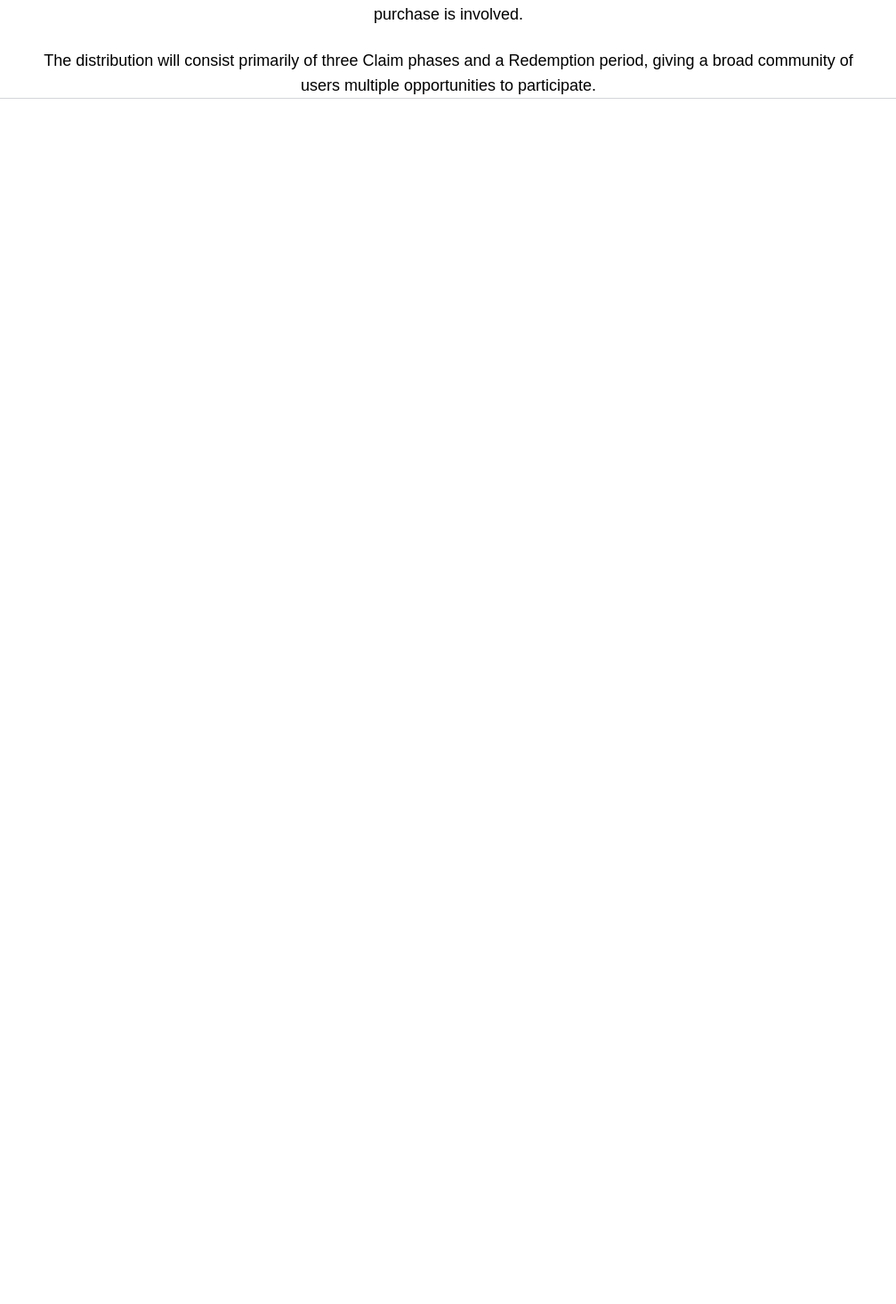
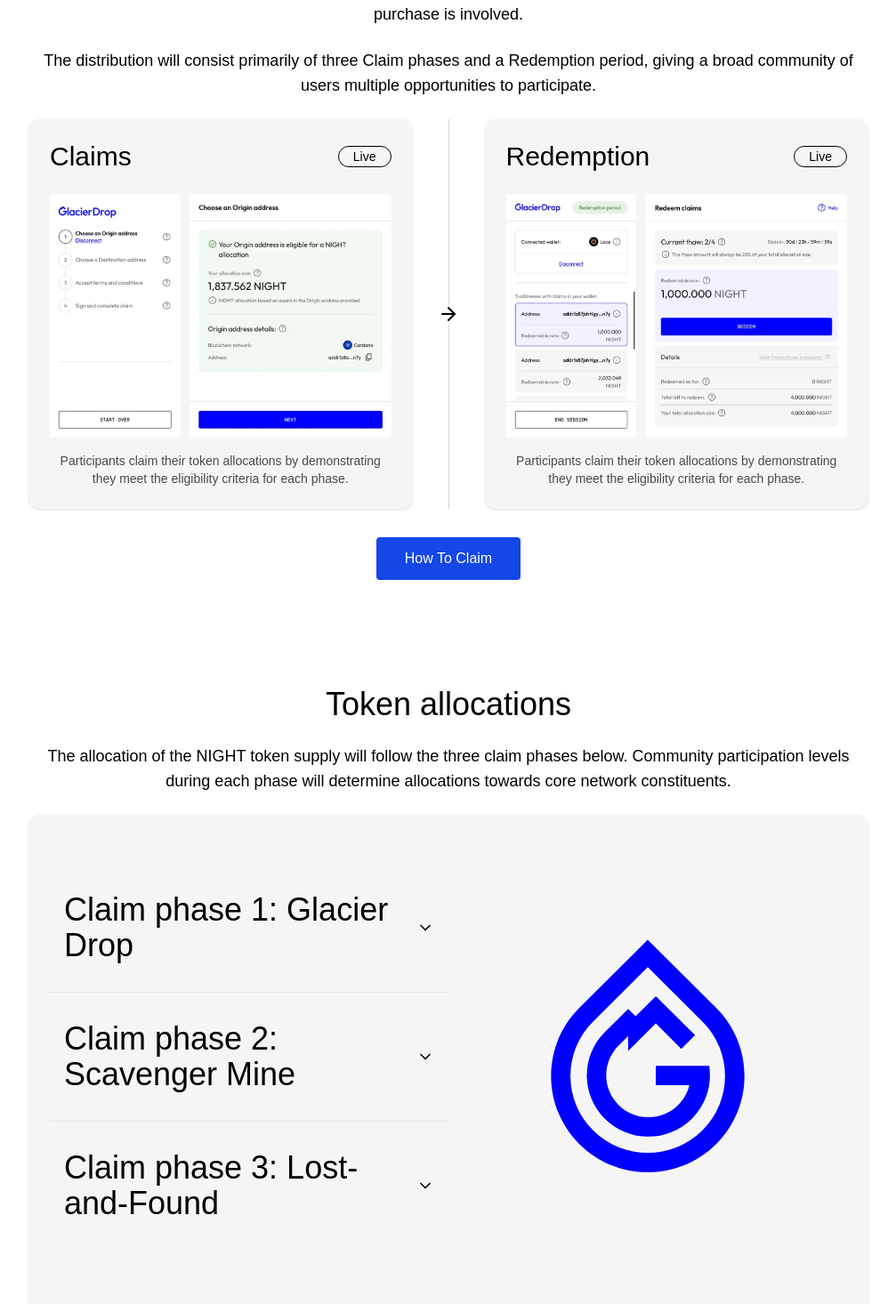
Before and after one commit to midnightddp/midnight, a Next.js app: page / in a window 1280 px wide. Shown: the part 964-2430 px from the top of the page at 89% size, without its empty margins (136-1143 px from the left). Before the commit the page ends 1075 px from the top, so only its background shows below. Built offline with nearby package versions, Linux system fonts and the light colour scheme; what @radix-ui/themes would draw is missing.

Commit message:
created from hero to allocation section

```diff
--- a/app/(root)/(home)/page.tsx
+++ b/app/(root)/(home)/page.tsx
@@ -1,3 +1,4 @@
+import Allocations from "@/components/home/allocations";
 import Distribution from "@/components/home/distribution";
 import Hero from "@/components/home/hero";
 
@@ -6,6 +7,7 @@
 		<>
 			<Hero />
 			<Distribution />
+			<Allocations />
 		</>
 	);
 }
--- a/app/globals.css
+++ b/app/globals.css
@@ -37,7 +37,7 @@
 		@apply border-b border-gray-500/30;
 	}
 	.p-primary {
-		@apply px-4 md:px-8 lg:px-20 xl:px-42;
+		@apply px-6 md:px-16 lg:px-20 xl:px-42;
 	}
 	.text-h3 {
 		@apply text-3xl lg:text-4xl;
--- /dev/null
+++ b/components/guide/allocation.tsx
@@ -0,0 +1,102 @@
+"use client";
+
+import * as Accordion from "@radix-ui/react-accordion";
+import { ChevronDown } from "lucide-react";
+import { cn } from "@/lib/utils";
+
+export default function AllocattionsAccordion() {
+	return (
+		<Accordion.Root
+			type="single"
+			collapsible
+			className="w-full mx-auto divide-y divide-gray-200"
+		>
+			{/* Question 1 */}
+			<Accordion.Item
+				value="q1"
+				className="overflow-hidden"
+			>
+				<Accordion.Header>
+					<Accordion.Trigger
+						className={cn(
+							"group flex w-full items-center justify-between p-4 py-8 text-left text-lg lg:text-4xl font-medium transition"
+						)}
+					>
+						Claim phase 1: Glacier Drop
+						<ChevronDown className="h-5 w-5 shrink-0 transition-transform duration-300 group-data-[state=open]:rotate-180" />
+					</Accordion.Trigger>
+				</Accordion.Header>
+				<Accordion.Content className="px-4 pb-4 text-gray-800 text-xs lg:text-lg space-y-4 data-[state=open]:animate-slideDown data-[state=closed]:animate-slideUp">
+					<p>
+						Up to 100% of the total supply claimable by eligible Glacier Drop
+						participants in proportion to tokens held across key networks as per
+						the breakdown below. Unclaimed tokens carry over to the next phase.
+					</p>
+					<ul className="list-disc list-inside space-y-4">
+						<li>
+							<span>50%</span> of the supply allocated to ADA holders
+						</li>
+						<li>
+							<span>20%</span> 20% of the supply allocated to BTC holders
+						</li>
+						<li>
+							<span>30%</span> split among holders of ETH, SOL, XRP, BNB, AVAX,
+							and BAT, in proportion to their relative USD value
+						</li>
+					</ul>
+				</Accordion.Content>
+			</Accordion.Item>
+
+			{/* Question 2 */}
+			<Accordion.Item
+				value="q2"
+				className="overflow-hidden"
+			>
+				<Accordion.Header>
+					<Accordion.Trigger
+						className={cn(
+							"group flex w-full items-center justify-between p-4 py-8 text-left text-lg lg:text-4xl font-medium transition"
+						)}
+					>
+						Claim phase 2: Scavenger Mine
+						<ChevronDown className="h-5 w-5 shrink-0 transition-transform duration-300 group-data-[state=open]:rotate-180" />
+					</Accordion.Trigger>
+				</Accordion.Header>
+				<Accordion.Content className="px-4 pb-4 text-gray-800 text-xs lg:text-lg space-y-4 data-[state=open]:animate-slideDown data-[state=closed]:animate-slideUp">
+					<p>
+						During this phase, 100% of the unclaimed tokens from the Glacier
+						Drop phase will be processed and apportioned between participants,
+						core network constituents (Midnight Foundation, Midnight TGE,
+						Reserve, and on-chain Treasury), and the third claim phase. For more
+						details, check out the Midnight tokenomics and incentives
+						whitepaper.
+					</p>
+				</Accordion.Content>
+			</Accordion.Item>
+
+			{/* Question 3 */}
+			<Accordion.Item
+				value="q3"
+				className="overflow-hidden"
+			>
+				<Accordion.Header>
+					<Accordion.Trigger
+						className={cn(
+							"group flex w-full items-center justify-between p-4 py-8 text-left text-lg lg:text-4xl font-medium transition"
+						)}
+					>
+						Claim phase 3: Lost-and-Found
+						<ChevronDown className="h-5 w-5 shrink-0 transition-transform duration-300 group-data-[state=open]:rotate-180" />
+					</Accordion.Trigger>
+				</Accordion.Header>
+				<Accordion.Content className="px-4 pb-4 text-gray-800 text-xs lg:text-lg space-y-4 data-[state=open]:animate-slideDown data-[state=closed]:animate-slideUp">
+					<p>
+						The amount of tokens remaining on the Lost-and-Found pool will be
+						claimable by those Glacier Drop-eligible individuals who missed the
+						first claim phase as a fraction of their original entitlements.
+					</p>
+				</Accordion.Content>
+			</Accordion.Item>
+		</Accordion.Root>
+	);
+}
--- /dev/null
+++ b/components/home/allocations.tsx
@@ -0,0 +1,37 @@
+import React from "react";
+import AllocattionsAccordion from "../guide/allocation";
+import { Card, CardContent, CardHeader } from "../ui/card";
+import MainIcon from "../icons/main-icon";
+
+function Allocations() {
+	return (
+		<>
+			<section className="relative w-full overflow-hidden m-auto  sc-divider p-primary pt-16 md:pt-28 pb-16 md:py-28 sc-divider">
+				<div className="text-center flex flex-col gap-6 text-lg pb-6">
+					<h3 className="text-h3">Token allocations</h3>
+					<p>
+						The allocation of the NIGHT token supply will follow the three claim
+						phases below. Community participation levels during each phase will
+						determine allocations towards core network constituents.
+					</p>
+				</div>
+				<div>
+					<Card className="overflow-hidden rounded-xl border-0 bg-neutral-100 flex flex-col w-full">
+						<CardContent className="grid lg:grid-cols-2 w-full lg:justify-center lg:items-center">
+							<div className="lg:order-1 w-full h-40 lg:h-[34rem] flex justify-center items-center">
+								<div className="w-full h-full p-8 lg:h-3/5">
+									<MainIcon />
+								</div>
+							</div>
+							<div>
+								<AllocattionsAccordion />
+							</div>
+						</CardContent>
+					</Card>
+				</div>
+			</section>
+		</>
+	);
+}
+
+export default Allocations;
--- a/components/home/distribution.tsx
+++ b/components/home/distribution.tsx
@@ -1,10 +1,14 @@
 import React from "react";
+import { Card, CardContent, CardHeader } from "../ui/card";
+import { Button } from "../ui/button";
+import Image from "next/image";
+import { ArrowDown } from "lucide-react";
 
 function Distribution() {
 	return (
 		<>
-			<section className="relative w-full overflow-hidden m-auto  sc-divider p-primary pt-16 md:pt-28">
-				<div className="text-center flex flex-col gap-6 text-lg">
+			<section className="relative w-full overflow-hidden m-auto p-primary pt-16 md:pt-28 pb-2">
+				<div className="text-center flex flex-col gap-6 text-lg pb-6">
 					<h3 className="text-h3">Multi-phase token distribution</h3>
 					<p>
 						NIGHT token allocations will be granted for free to eligible
@@ -17,9 +21,71 @@
 						opportunities to participate.
 					</p>
 				</div>
-				<div>
-					<div></div>
-					<div></div>
+				<div className="grid lg:grid-cols-[1fr_auto_1fr] gap-10 mb-8">
+					<Card className="overflow-hidden rounded-xl border-0 bg-neutral-100 flex flex-col">
+						<CardHeader>
+							<div className="flex justify-between items-center">
+								<p className="text-3xl">Claims</p>
+								<Button
+									variant="outline"
+									size="sm"
+									className="py-2 px-4 text-sm rounded-xl "
+								>
+									Live
+								</Button>
+							</div>
+						</CardHeader>
+						<CardContent className="flex flex-col gap-4">
+							<div className="relative ">
+								<img
+									src="/images/midnightclaims.webp"
+									alt="Glacier Drop claim screen"
+									className="object-fill w-full h-full"
+								/>
+							</div>
+							<p className="w-full text-center text-sm text-black/70">
+								Participants claim their token allocations by demonstrating they
+								meet the eligibility criteria for each phase.
+							</p>
+						</CardContent>
+					</Card>
+					<span className="w-full border-b lg:border-b-0 lg:border-r border-gray-300 relative">
+						<span className="bg-white w-6 h-6 rounded-full absolute top-1/2 left-1/2 -translate-x-1/2 -translate-y-1/2">
+							<ArrowDown className="lg:transform lg:-rotate-90" />
+						</span>
+					</span>
+					<Card className="overflow-hidden rounded-xl border-0 bg-neutral-100 flex flex-col">
+						<CardHeader>
+							<div className="flex justify-between items-center">
+								<p className="text-3xl">Redemption</p>
+								<Button
+									variant="outline"
+									size="sm"
+									className="py-2 px-4 text-sm rounded-xl "
+								>
+									Live
+								</Button>
+							</div>
+						</CardHeader>
+						<CardContent className="flex flex-col gap-4">
+							<div className="relative ">
+								<img
+									src="/images/midnightredemption.webp"
+									alt="Glacier Drop claim screen"
+									className="object-fill w-full h-full"
+								/>
+							</div>
+							<p className="w-full text-center text-sm text-black/70">
+								Participants claim their token allocations by demonstrating they
+								meet the eligibility criteria for each phase.
+							</p>
+						</CardContent>
+					</Card>
+				</div>
+				<div className="w-full flex lg:justify-center items-center">
+					<Button className="button-primary w-full lg:w-fit lg:px-8 text-md">
+						How To Claim
+					</Button>
 				</div>
 			</section>
 		</>
--- /dev/null
+++ b/components/icons/main-icon.tsx
@@ -0,0 +1,27 @@
+import React from "react";
+
+function MainIcon() {
+	return (
+		<>
+			<svg
+				xmlns="http://www.w3.org/2000/svg"
+				fill="none"
+				viewBox="0 0 222 268"
+				// height="268"
+				// width="222"
+				className="w-full h-full"
+			>
+				<path
+					fill="#0000FE"
+					d="M189.522 78.7548L133.798 23.282L110.993 0.57959L88.1827 23.2876L32.4703 78.7492C-10.8272 121.852 -10.8215 191.992 32.4759 235.088C75.779 278.197 146.23 278.197 189.522 235.094C232.825 191.986 232.825 121.852 189.522 78.7436V78.7548ZM173.734 219.383C139.084 253.877 82.9088 253.877 48.2584 219.383C13.608 184.888 13.608 128.966 48.2584 94.4719L99.4302 43.5305L110.999 32.0137L122.562 43.5249L173.734 94.4663C208.385 128.961 208.385 184.883 173.734 219.377V219.383Z"
+				></path>
+				<path
+					fill="#0000FE"
+					d="M182.065 149.945L181.648 145.329H120.249V167.526H158.73C156.671 176.14 152.305 183.923 145.914 190.285C136.793 199.364 124.643 204.362 111.71 204.362C98.7699 204.362 86.62 199.359 77.4991 190.279C58.6369 171.502 58.6369 140.944 77.4991 122.166L88.5265 111.188V128.197L120.255 96.6169L149.541 125.771L165.267 110.065L120.261 65.2559L97.0721 88.3401L88.5265 79.833L61.7505 106.489C34.2017 133.913 34.2017 178.532 61.7505 205.957C75.5249 219.669 93.6144 226.525 111.71 226.525C129.799 226.525 147.9 219.669 161.674 205.957C173.26 194.423 180.497 179.138 182.042 162.933C182.46 158.632 182.471 154.257 182.076 149.934L182.065 149.945Z"
+				></path>
+			</svg>
+		</>
+	);
+}
+
+export default MainIcon;
--- /dev/null
+++ b/components/news/news-card.tsx
@@ -0,0 +1,9 @@
+import React from 'react'
+
+function news-card() {
+  return (
+    <div>news-card</div>
+  )
+}
+
+export default news-card
--- a/components/ui/button.tsx
+++ b/components/ui/button.tsx
@@ -21,7 +21,7 @@
 			},
 			size: {
 				default: "h-10 px-4 py-6",
-				sm: "h-9 rounded-md px-3",
+				sm: "h-6 py-6 px-8",
 				lg: "h-11 rounded-md px-8",
 				icon: "h-10 w-10",
 			},
```
